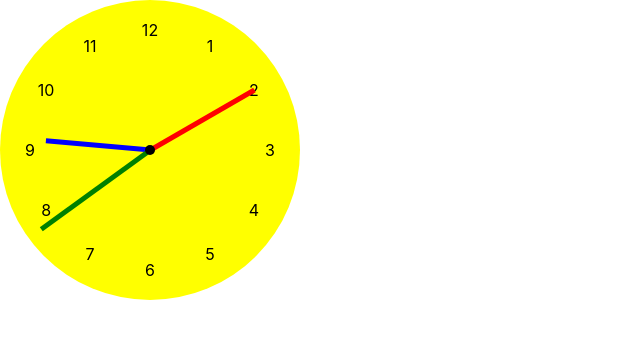
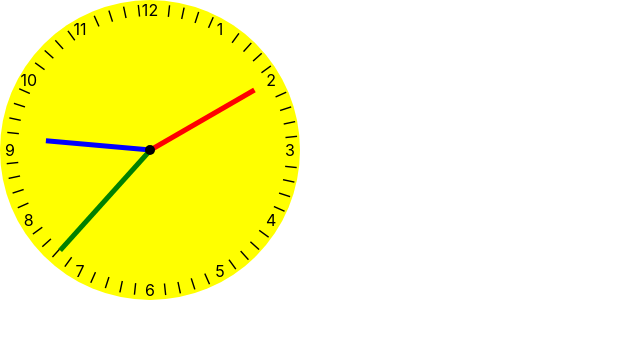
Before and after one commit to rahulk8671/clokify, a React (Create React App) app: page / in a window 1280 px wide. Shown: the top 338 px of the page, without its empty margins (0-640 px from the left). Built offline with nearby package versions, Linux system fonts and the light colour scheme.

Commit message:
added scales

```diff
--- a/src/Components/Numbers/index.js
+++ b/src/Components/Numbers/index.js
@@ -1,5 +1,7 @@
 import React from 'react'
 import Styled from 'styled-components'
+
+const SCALE_CHAR = 'l';
 
 const Numbers = Styled.div`
   position: absolute;
@@ -8,26 +10,38 @@ const Numbers = Styled.div`
 `
 const Number = Styled.span`
   position: absolute;
-  transform: translate(-50%, -50%);
+  transform-origin: top center;
+  transform: ${props => `rotate(${props.rotation}deg) translate(-50%, -50%)`};
 `
 export default () => {
-  let numbers = [3, 4, 5, 6, 7, 8, 9, 10, 11, 12, 1, 2];
+  let numbers = ['3', '4', '5', '6', '7', '8', '9', '10', '11', '12', '1', '2'];
+
+  numbers = numbers.map(num => [num, SCALE_CHAR, SCALE_CHAR, SCALE_CHAR, SCALE_CHAR])
+            .reduce((acc, curr) => {
+              return acc.concat(curr);
+            }, []);
 
   let numberObjects = [];
   numbers.forEach((num, i) => {
-    let h = 120;
+    let r = 140;
     let a = 360 / numbers.length;
+    const angle = toRadians(a * i);
     let obj = {
         value: num,
-        top: h * Math.sin(toRadians(a * i)),
-        left: h * Math.cos(toRadians(a * i))
+        top: r * Math.sin(angle),
+        left: r * Math.cos(angle),
+        rotation: num === SCALE_CHAR ? ((a * i) - 90) : 0,
+        key: i
     };
     numberObjects.push(obj);
   });
   return (
     <Numbers>
-      {numberObjects.map(({ value, top, left}) =>
-        <Number key={value} style={{top: `${top}px`, left: `${left}px`}}>
+      {numberObjects.map(({ value, top, left, rotation, key}) =>
+        <Number
+          key={key}
+          rotation={rotation}
+          style={{top: `${top}px`, left: `${left}px`}}>
           {value}
         </Number>)
       }
```
